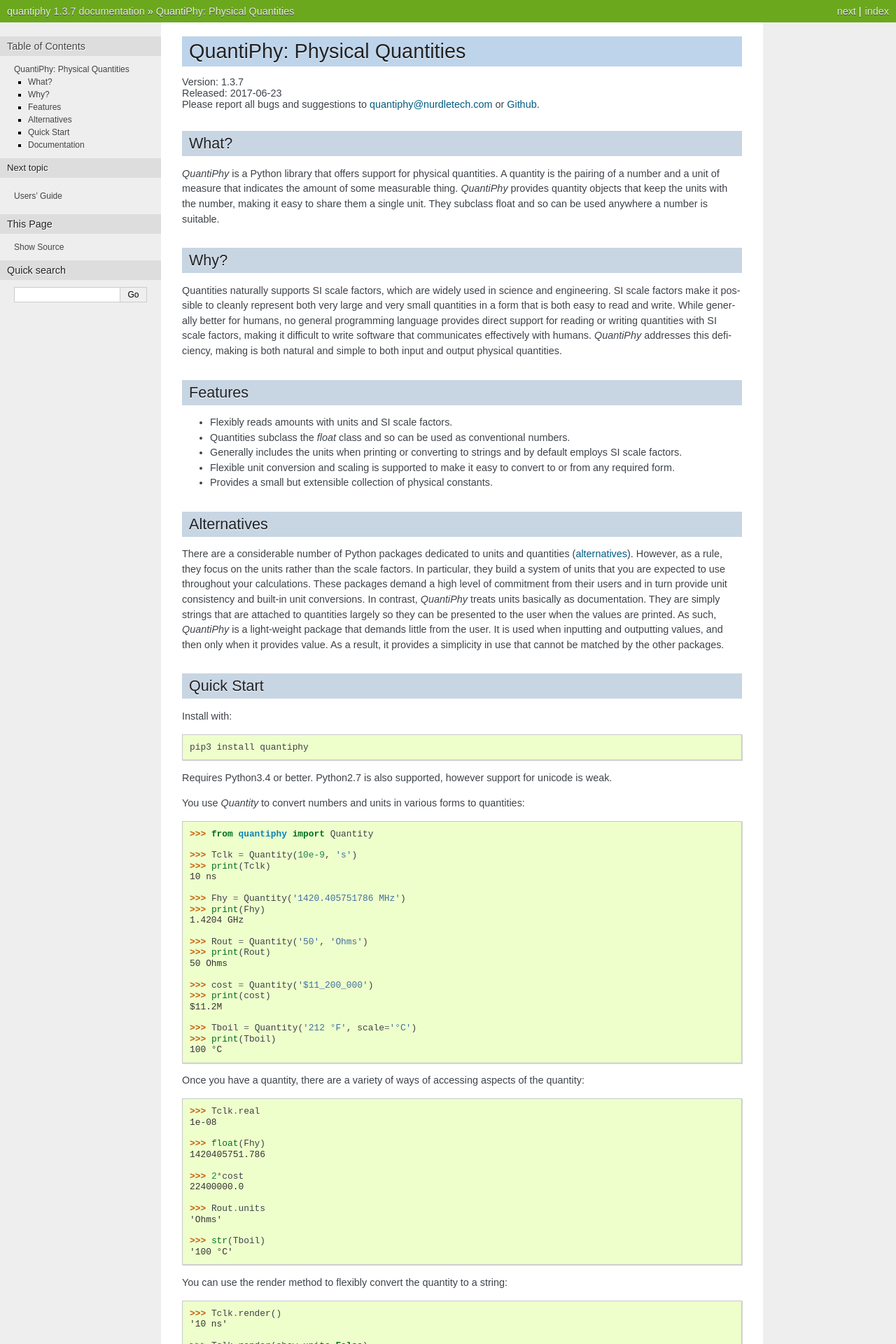
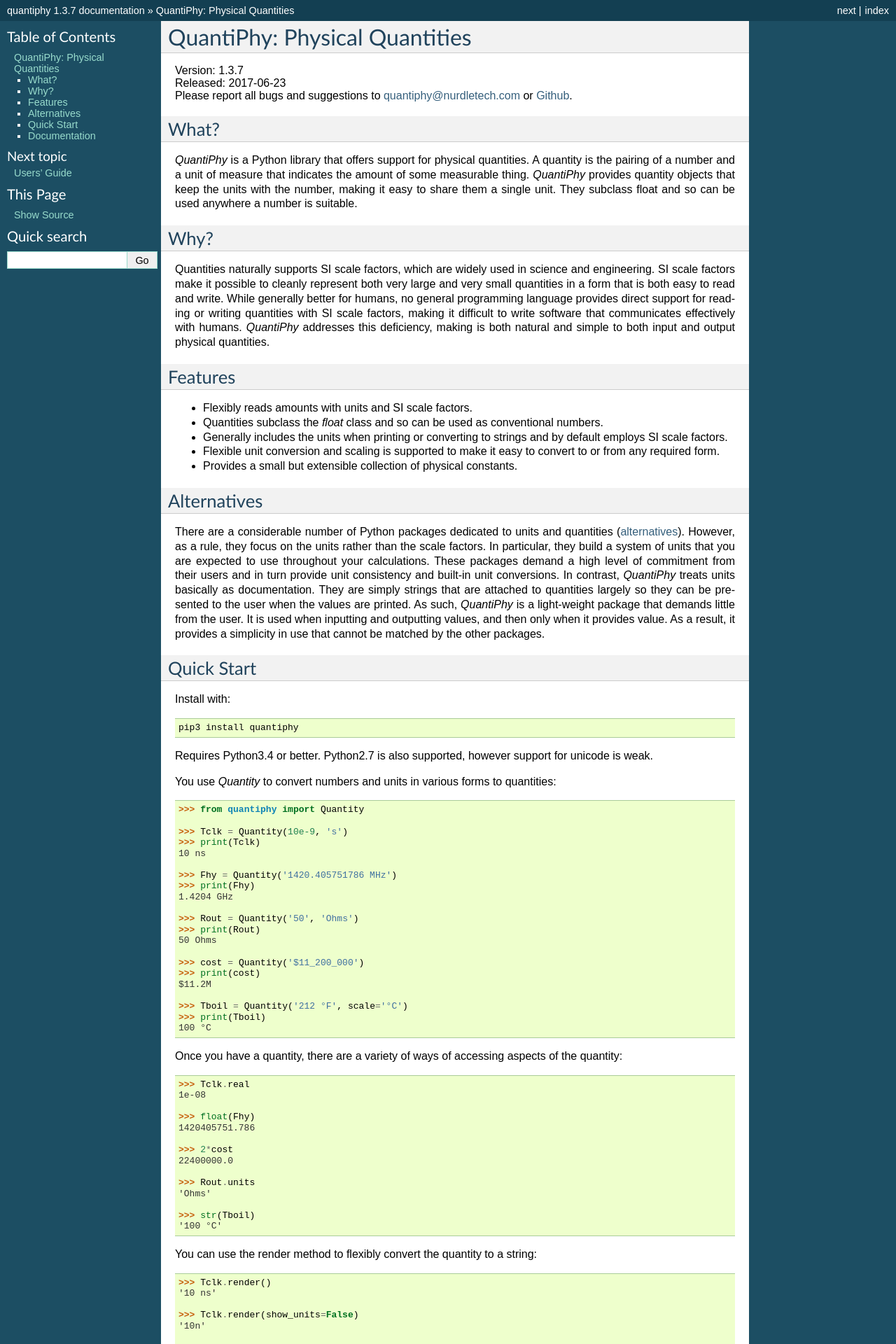
Before and after one commit to KenKundert/quantiphy, a Sphinx documentation site: the page built from doc/index.rst, in a window 1280 px wide. Shown: the top 1920 px of the page at 70% size. Built offline with Sphinx 7.4.7, drawn with Linux system fonts in a browser that asks for light colours.

Commit message:
Change the theme used for the documentation.

```diff
--- a/doc/conf.py
+++ b/doc/conf.py
@@ -91,7 +91,10 @@
 
 # The theme to use for HTML and HTML Help pages.  See the documentation for
 # a list of builtin themes.
-html_theme = 'nature'
+# html_theme = 'nature'
+# Use default rather than my normal nature so we get the read-the-docs style on
+# that website.
+html_theme = 'default'
 
 # Theme options are theme-specific and customize the look and feel of a theme
 # further.  For a list of options available for each theme, see the
```
